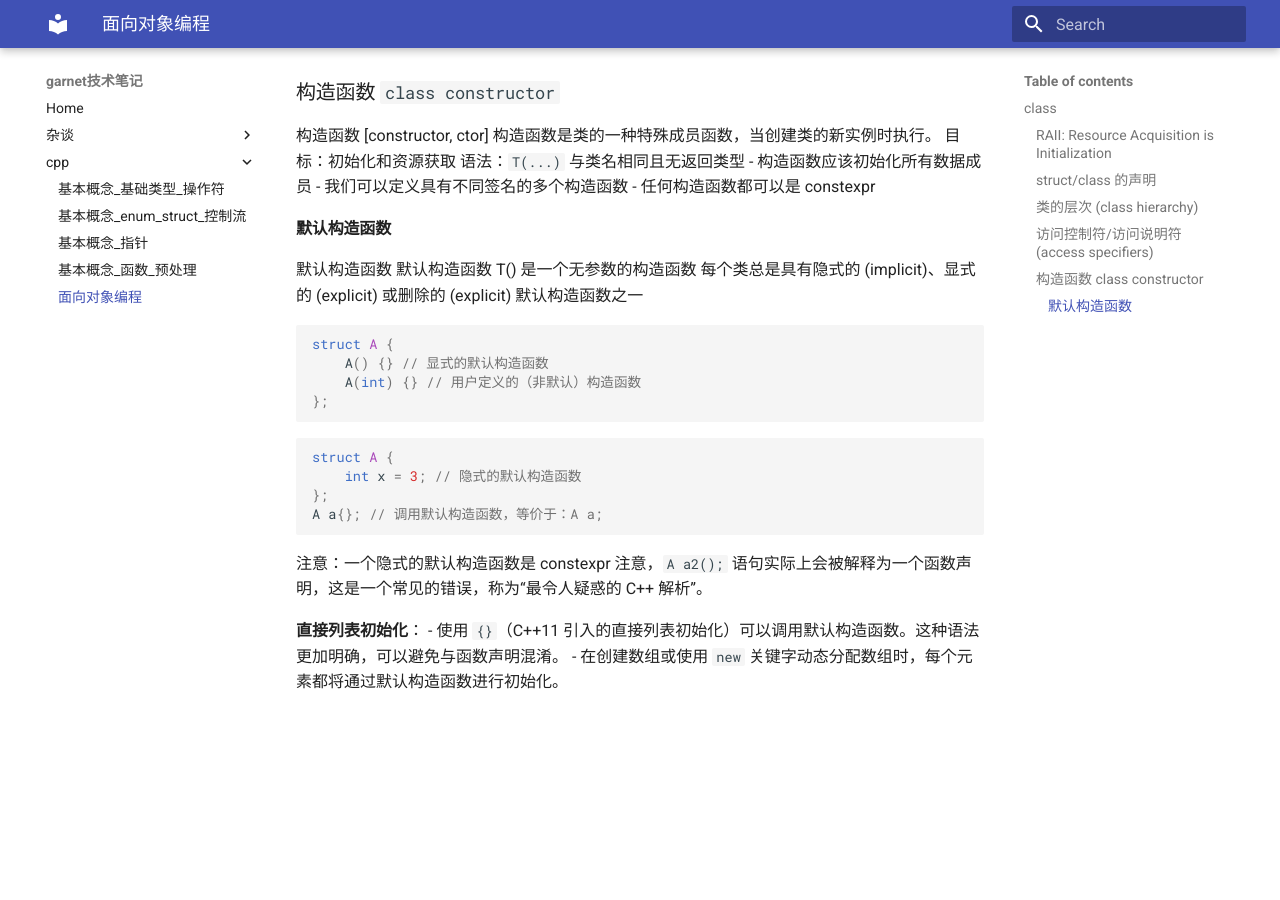
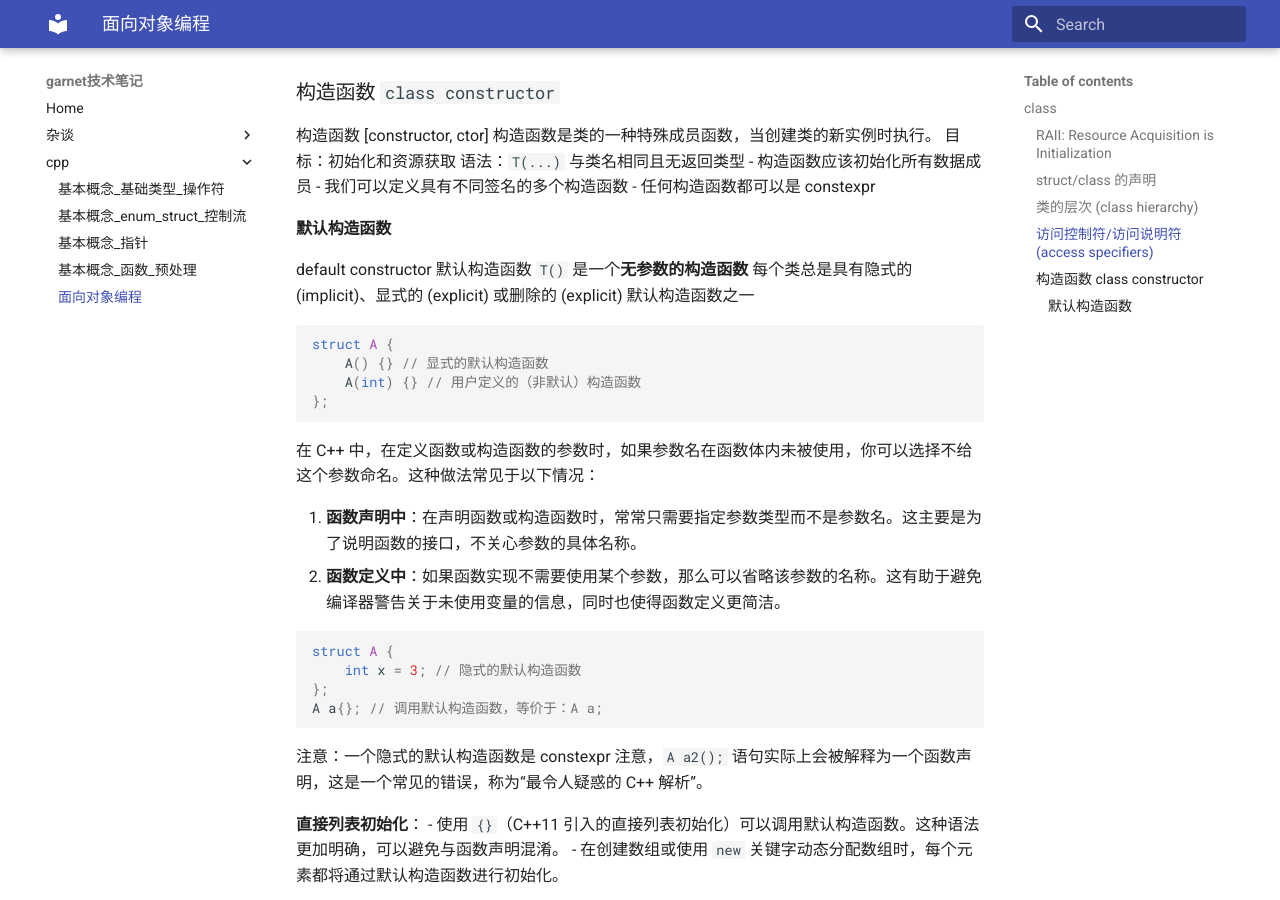
Before and after one commit to ymma98/technotes, an MkDocs documentation site: the page built from docs/cpp/OOP.md, in a window 1280 px wide and 900 px high, scrolled down 4608 px. Built offline with MkDocs 1.6.1 and Material for MkDocs 9.7.7, drawn with Linux system fonts in a browser that asks for light colours; formulas are drawn with MathJax 3; before the commit the page ends 5327 px from its top, so only the background shows below that.

Commit message:
docs/cpp/OOP.md updated from https://stackedit.cn/

````diff
--- a/docs/cpp/OOP.md
+++ b/docs/cpp/OOP.md
@@ -205,8 +205,8 @@ b2.var1; // 正确，var1 在 B2 中为公有
 
 #### 默认构造函数
 
-默认构造函数
-默认构造函数 T() 是一个无参数的构造函数
+default constructor
+默认构造函数 `T()` 是一个**无参数的构造函数**
 每个类总是具有隐式的 (implicit)、显式的 (explicit) 或删除的 (explicit) 默认构造函数之一
 ```c++
 struct A {
@@ -214,6 +214,12 @@ struct A {
     A(int) {} // 用户定义的（非默认）构造函数
 };
 ```
+在 C++ 中，在定义函数或构造函数的参数时，如果参数名在函数体内未被使用，你可以选择不给这个参数命名。这种做法常见于以下情况：
+
+1.  **函数声明中**：在声明函数或构造函数时，常常只需要指定参数类型而不是参数名。这主要是为了说明函数的接口，不关心参数的具体名称。
+2.  **函数定义中**：如果函数实现不需要使用某个参数，那么可以省略该参数的名称。这有助于避免编译器警告关于未使用变量的信息，同时也使得函数定义更简洁。
+
+
 ```cpp
 struct A {
     int x = 3; // 隐式的默认构造函数
````
Also changed, not shown: other parts of docs/cpp/OOP.md (+3 -3 lines).
